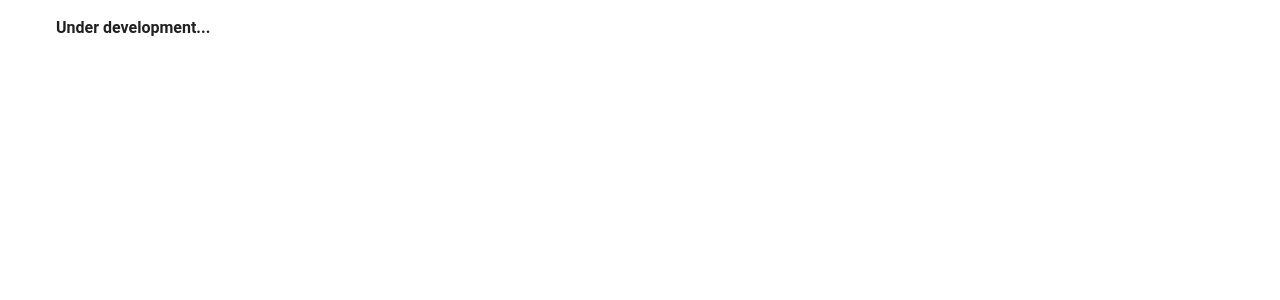
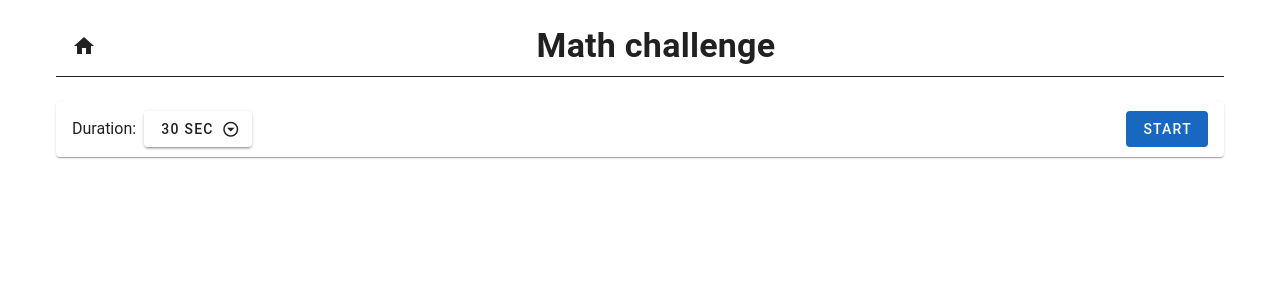
Before and after one commit to onderp2/onderp2.github.io, a Vue app: page /games/math in a window 1280 px wide. Shown: the top 300 px of the page. Built offline with nearby package versions, Linux system fonts and the light colour scheme.

Commit message:
first stage of math game

```diff
--- a/src/components/CardSwap.vue
+++ b/src/components/CardSwap.vue
@@ -134,7 +134,7 @@
           </div>
         </v-card-text>
         <v-card-actions>
-          <v-btn @click="startGame" variant="flat">
+          <v-btn @click="startGame" variant="flat"                    :style="{ backgroundColor: 'var(--button-color)', color: 'var(--button-text-color)' }">
             Play again
           </v-btn>
           <v-btn color="secondary" @click="showResults=false" variant="flat">
--- a/src/components/MathGame.vue
+++ b/src/components/MathGame.vue
@@ -1,6 +1,102 @@
 <template>
   <v-container>
-    <h4>Under development...</h4>
+    <v-row>
+      <v-col cols="12">
+        <v-card elevation="0">
+          <template v-slot:prepend>
+            <v-icon icon="mdi-home" @click="()=> {this.$router.push('/')}">
+            </v-icon>
+          </template>
+          <template v-slot:title>
+            <div class="text-center text-md-h4 font-weight-bold text-sm-h5">
+              Math challenge
+            </div>
+          </template>
+        </v-card>
+        <v-divider opacity="100"/>
+      </v-col>
+      <v-col cols="12">
+        <v-card>
+          <template v-slot:prepend>
+            <div class="d-flex align-center ga-2">
+              <div>
+                Duration:
+              </div>
+              <v-menu
+                  persistent
+              >
+                <template v-slot:activator="{props}">
+                  <v-btn
+                      v-bind="props"
+                      @click="this.selectingDuration = !this.selectingDuration"
+                  >
+                    {{duration}} sec
+
+                    <template v-slot:append>
+                      <v-icon :icon="this.selectingDuration ? 'mdi-arrow-up-drop-circle-outline': 'mdi-arrow-down-drop-circle-outline'">
+                      </v-icon>
+                    </template>
+                  </v-btn>
+                </template>
+
+                <v-list color="transparent">
+                  <v-list-item
+                      v-for="(item, index) in durations"
+                      :key="index"
+                      @click="setDuration(item)"
+                  >
+                    {{item}} seconds
+                  </v-list-item>
+                </v-list>
+              </v-menu>
+            </div>
+          </template>
+          <template v-slot:append>
+            <v-btn
+                variant="flat"
+                color="primary"
+                @click="generateExpression"
+            >
+              Start
+            </v-btn>
+          </template>
+        </v-card>
+      </v-col>
+    </v-row>
+
+    <v-row v-if="expression.isReady">
+      <v-col cols="12">
+        <v-card elevation="6" >
+          <v-card-title class="text-center px-4">
+            <span class="font-weight-bold opacity-100">Solve</span>
+            <v-divider/>
+          </v-card-title>
+          <v-card-subtitle class="text-center text-h4 font-weight-bold text-black opacity-100 my-4 ">
+            {{this.expression.expressionString}}
+          </v-card-subtitle>
+          <v-card-actions >
+            <div class="w-100 d-flex align-center justify-space-between">
+              <v-btn
+                  v-for="(option, index) in this.expression.options"
+                  :key="index"
+                  variant="flat"
+                  color="primary"
+                  height="60"
+                  width="60"
+                  @click="setAnswer(option, index)"
+                  class="button-choice"
+                  :class="{ selected: option.selected, wrong: option?.wrong }"
+
+              >
+                <span class="text-h5">
+                {{option.variant}}
+                </span>
+              </v-btn>
+            </div>
+          </v-card-actions>
+        </v-card>
+      </v-col>
+    </v-row>
   </v-container>
 </template>
 
@@ -8,8 +104,76 @@
 export default {
   name: 'MathGame',
 
+  data() {
+    return {
+      expression: {
+        options: [],
+        answer: null,
+        selectedAnswer: null,
+        isReady: false,
+        expressionString: ''
+      },
+      duration: 30,
+      durations: [15, 30, 45, 60],
+      selectingDuration: false,
+    }
+  },
+
   methods: {
+    generateExpression() {
+      const number1 = Math.floor((Math.random() * 10) + 1);
+      const number2 = Math.floor((Math.random() * 10) + 1);
+      const operations = ['+', '-', '*'];
 
+      const operation = operations[Math.floor(Math.random() * operations.length)];
+
+      const expressionString = `${number1} ${operation} ${number2}`;
+
+      const answer = eval(expressionString);
+      let options = [{variant: answer, selected:false}];
+
+      while (options.length < 4) {
+        const randomOption = Math.floor(Math.random() * 20) - 10;
+        if (!options.includes({variant: randomOption, selected: false})) {
+          options.push({variant: randomOption, selected: false});
+        }
+      }
+      options.sort(() => Math.random() - 0.5);
+
+      this.expression.options = options;
+      this.expression.answer = answer;
+      this.expression.isReady = true;
+      this.expression.expressionString = expressionString + ' = ?';
+    },
+
+    setDuration(duration) {
+      this.duration = duration;
+      this.selectingDuration = !this.selectingDuration;
+    },
+
+    setAnswer(option, index) {
+      this.expression.options.forEach(opt => {
+        opt.selected = false;
+        opt.wrong = false;
+      });
+
+      if (option.variant === this.expression.answer) {
+        this.expression.options[index].selected = true;
+      } else {
+        this.expression.options[index].wrong = true;
+      }
+    }
   }
 }
 </script>
+
+<style>
+
+.button-choice.selected {
+  background-color: var(--matched-color) !important;
+}
+
+.button-choice.wrong {
+  background-color: red !important;
+}
+</style>
```
